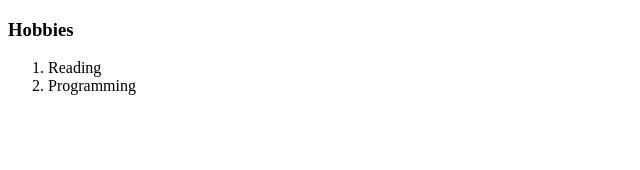
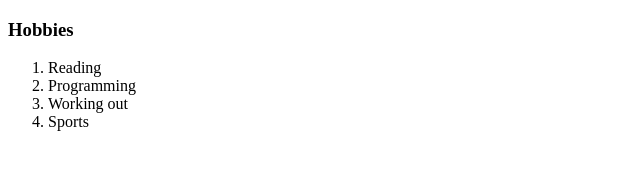
Before and after one commit to JesusEnrique17/cv, a plain HTML site: page hobbies.html in a window 1280 px wide. Shown: the whole page, without its empty margins (0-640 px from the left). Drawn offline with Linux system fonts and the light colour scheme.

Commit message:
Update hobbies.html

```diff
--- a/hobbies.html
+++ b/hobbies.html
@@ -9,6 +9,8 @@
     <ol>
       <li>Reading</li>
       <li>Programming</li>
+      <li>Working out</li>
+      <li>Sports</li>
     </ol>
   </body>
 </html>
```
